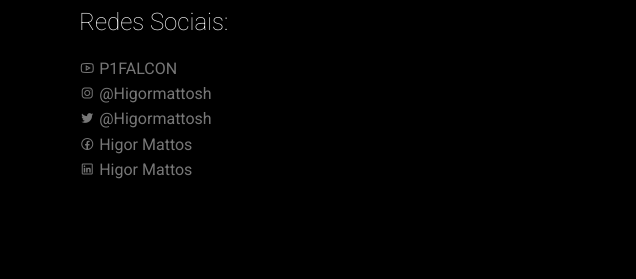
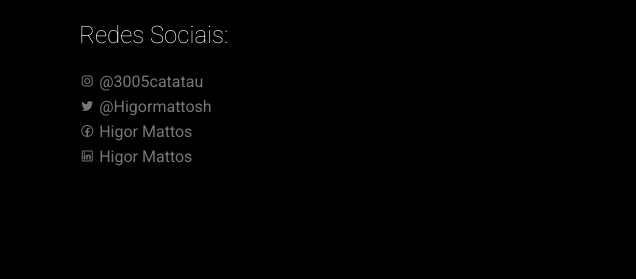
Before and after one commit to Higormattosh/myPlayslitSpotify, a plain HTML site: page index.html in a window 1280 px wide. Shown: the part 350-629 px from the top of the page, 644-1280 px from the left. Drawn offline with nearby package versions, Linux system fonts and the light colour scheme.

Commit message:
Update index.html

```diff
--- a/index.html
+++ b/index.html
@@ -42,18 +42,10 @@
           <h1 class="h1">Redes Sociais:</h1>
           <div>
             <ul class="redes-sociais">
-              <li class="rede">
-                <a
-                  href="https://www.youtube.com/channel/UCHi40dCPiUh6IGeXNx8WO0Q"
-                >
-                  <i class="lab la-youtube"></i>
-                  <span class="yt"> P1FALCON</span></a
-                >
-              </li>
               <li>
                 <a href="https://www.instagram.com/higormattossh/?hl=pt-br">
                   <i class="lab la-instagram"></i
-                  ><span class="yt"> @Higormattosh</span></a
+                  ><span class="yt"> @3005catatau</span></a
                 >
               </li>
               <li>
```
